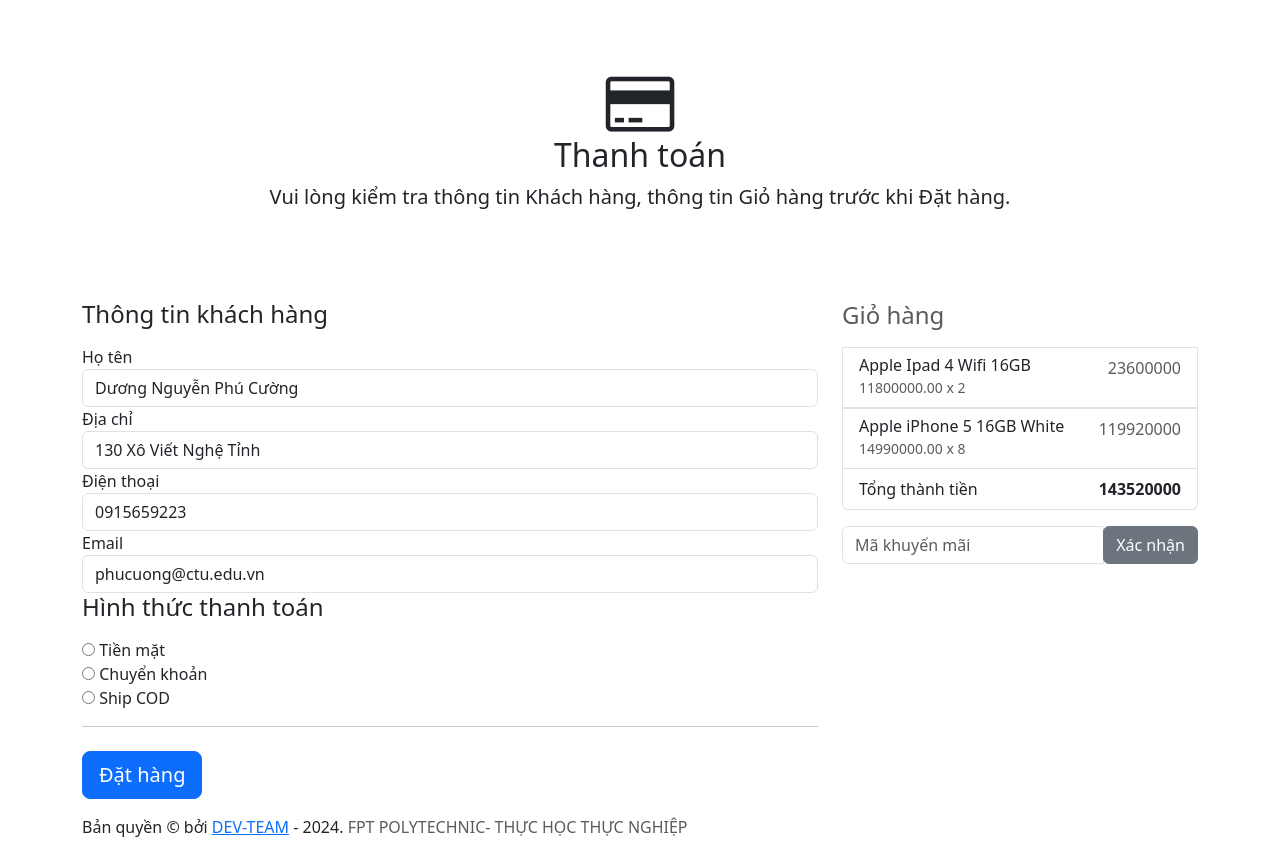
After one commit to huydqph53310/DevTeam_Group7, a PHP site: page /DevTeam_Group7/app/view/User/checkout.php in a window 1280 px wide. The commit adds this page. Run offline with PHP 8.4, Linux system fonts and the light colour scheme; some libraries are stand-ins or nearby versions.

Commit message:
checkout,fixheadermain

```diff
--- a/project/app/view/LienHe.php
+++ b/project/app/view/LienHe.php
@@ -255,7 +255,7 @@
 								<div class="content-r">
 									Địa chỉ:
 									<p>
-										Xuân Thủy, Hà Nội
+										13 Trịnh Văn Bô, Hà Nội
 									</p>
 								</div>
 							</div>
--- /dev/null
+++ b/project/app/view/User/checkout.php
@@ -0,0 +1,154 @@
+<!DOCTYPE html>
+<html lang="vi" class="h-100">
+
+<head>
+    <!-- Required meta tags -->
+    <meta charset="utf-8">
+    <meta name="viewport" content="width=device-width, initial-scale=1, shrink-to-fit=no">
+    <title>Nền tảng - Kiến thức cơ bản về WEB | Bảng tin</title>
+
+    <!-- Bootstrap CSS -->
+    <link rel="stylesheet" href="../vendor/bootstrap/css/bootstrap.min.css" type="text/css">
+    <!-- Font awesome -->
+    <link rel="stylesheet" href="../vendor/font-awesome/css/font-awesome.min.css" type="text/css">
+
+    <!-- Custom css - Các file css do chúng ta tự viết -->
+    <link rel="stylesheet" href="../assets/css/app.css" type="text/css">
+</head>
+
+<body>
+    <main role="main">
+        <!-- Block content - Đục lỗ trên giao diện bố cục chung, đặt tên là `content` -->
+        <div class="container mt-4">
+            <form class="needs-validation" name="frmthanhtoan" method="post"
+                action="#">
+                <input type="hidden" name="kh_tendangnhap" value="dnpcuong">
+
+                <div class="py-5 text-center">
+                    <i class="fa fa-credit-card fa-4x" aria-hidden="true"></i>
+                    <h2>Thanh toán</h2>
+                    <p class="lead">Vui lòng kiểm tra thông tin Khách hàng, thông tin Giỏ hàng trước khi Đặt hàng.</p>
+                    <img src="" alt="">
+                </div>
+
+                <div class="row">
+                    <div class="col-md-4 order-md-2 mb-4">
+                        <h4 class="d-flex justify-content-between align-items-center mb-3">
+                            <span class="text-muted">Giỏ hàng</span>
+                            <span class="badge badge-secondary badge-pill">2</span>
+                        </h4>
+                        <ul class="list-group mb-3">
+                            <input type="hidden" name="sanphamgiohang[1][sp_ma]" value="2">
+                            <input type="hidden" name="sanphamgiohang[1][gia]" value="11800000.00">
+                            <input type="hidden" name="sanphamgiohang[1][soluong]" value="2">
+
+                            <li class="list-group-item d-flex justify-content-between lh-condensed">
+                                <div>
+                                    <h6 class="my-0">Apple Ipad 4 Wifi 16GB</h6>
+                                    <small class="text-muted">11800000.00 x 2</small>
+                                </div>
+                                <span class="text-muted">23600000</span>
+                            </li>
+                            <input type="hidden" name="sanphamgiohang[2][sp_ma]" value="4">
+                            <input type="hidden" name="sanphamgiohang[2][gia]" value="14990000.00">
+                            <input type="hidden" name="sanphamgiohang[2][soluong]" value="8">
+
+                            <li class="list-group-item d-flex justify-content-between lh-condensed">
+                                <div>
+                                    <h6 class="my-0">Apple iPhone 5 16GB White</h6>
+                                    <small class="text-muted">14990000.00 x 8</small>
+                                </div>
+                                <span class="text-muted">119920000</span>
+                            </li>
+                            <li class="list-group-item d-flex justify-content-between">
+                                <span>Tổng thành tiền</span>
+                                <strong>143520000</strong>
+                            </li>
+                        </ul>
+
+
+                        <div class="input-group">
+                            <input type="text" class="form-control" placeholder="Mã khuyến mãi">
+                            <div class="input-group-append">
+                                <button type="submit" class="btn btn-secondary">Xác nhận</button>
+                            </div>
+                        </div>
+
+                    </div>
+                    <div class="col-md-8 order-md-1">
+                        <h4 class="mb-3">Thông tin khách hàng</h4>
+
+                        <div class="row">
+                            <div class="col-md-12">
+                                <label for="kh_ten">Họ tên</label>
+                                <input type="text" class="form-control" name="kh_ten" id="kh_ten"
+                                    value="Dương Nguyễn Phú Cường" readonly="">
+                            </div>
+                            <div class="col-md-12">
+                                <label for="kh_diachi">Địa chỉ</label>
+                                <input type="text" class="form-control" name="kh_diachi" id="kh_diachi"
+                                    value="130 Xô Viết Nghệ Tỉnh" readonly="">
+                            </div>
+                            <div class="col-md-12">
+                                <label for="kh_dienthoai">Điện thoại</label>
+                                <input type="text" class="form-control" name="kh_dienthoai" id="kh_dienthoai"
+                                    value="0915659223" readonly="">
+                            </div>
+                            <div class="col-md-12">
+                                <label for="kh_email">Email</label>
+                                <input type="text" class="form-control" name="kh_email" id="kh_email"
+                                    value="phucuong@ctu.edu.vn" readonly="">
+                            </div>
+                        </div>
+
+                        <h4 class="mb-3">Hình thức thanh toán</h4>
+
+                        <div class="d-block my-3">
+                            <div class="custom-control custom-radio">
+                                <input id="httt-1" name="httt_ma" type="radio" class="custom-control-input" required=""
+                                    value="1">
+                                <label class="custom-control-label" for="httt-1">Tiền mặt</label>
+                            </div>
+                            <div class="custom-control custom-radio">
+                                <input id="httt-2" name="httt_ma" type="radio" class="custom-control-input" required=""
+                                    value="2">
+                                <label class="custom-control-label" for="httt-2">Chuyển khoản</label>
+                            </div>
+                            <div class="custom-control custom-radio">
+                                <input id="httt-3" name="httt_ma" type="radio" class="custom-control-input" required=""
+                                    value="3">
+                                <label class="custom-control-label" for="httt-3">Ship COD</label>
+                            </div>
+                        </div>
+                        <hr class="mb-4">
+                        <button class="btn btn-primary btn-lg btn-block" type="submit" name="btnDatHang">Đặt
+                            hàng</button>
+                    </div>
+                </div>
+            </form>
+
+        </div>
+        <!-- End block content -->
+    </main>
+
+    <!-- footer -->
+    <footer class="footer mt-auto py-3">
+        <div class="container">
+            <span>Bản quyền © bởi <a href="https://QUATECH.ID.vn">DEV-TEAM</a> - <script>document.write(new Date().getFullYear());</script>.</span>
+            <span class="text-muted">FPT POLYTECHNIC- THỰC HỌC THỰC NGHIỆP</span>
+        </div>
+    </footer>
+    <!-- end footer -->
+
+    <!-- Optional JavaScript -->
+    <!-- jQuery first, then Popper.js, then Bootstrap JS -->
+    <script src="../vendor/jquery/jquery.min.js"></script>
+    <script src="../vendor/popperjs/popper.min.js"></script>
+    <script src="../vendor/bootstrap/js/bootstrap.min.js"></script>
+
+    <!-- Custom script - Các file js do mình tự viết -->
+    <script src="../assets/js/app.js"></script>
+
+</body>
+
+</html>
```
Also changed, not shown: project/app/view/Footer.php (+6 -12 lines).
